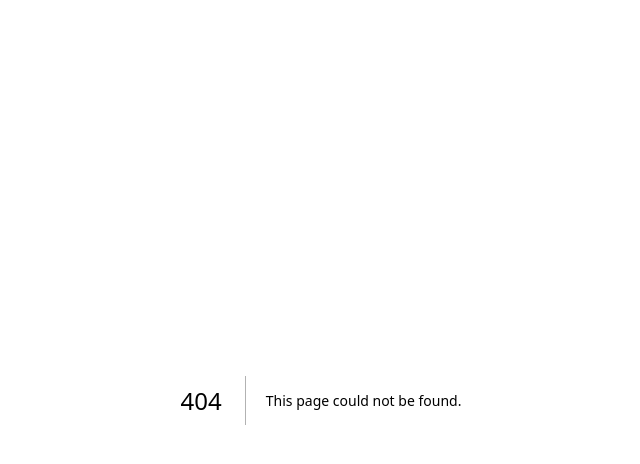
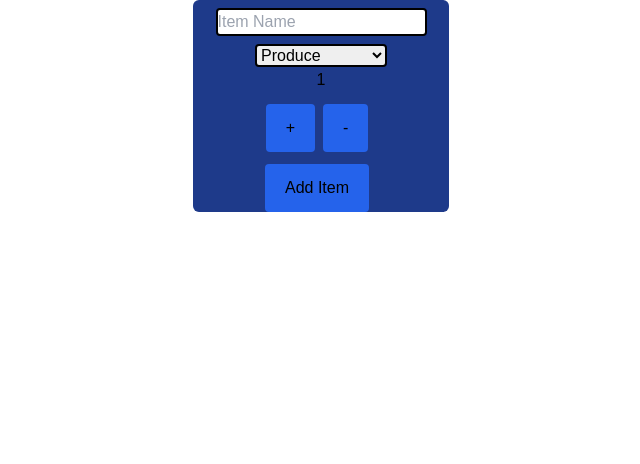
Before and after one commit to BaljotN/cprg306-assignments, a Next.js app: page /week-5 in a window 1280 px wide. Before the commit this address had no page. Shown: the top 464 px of the page, without its empty margins (319-959 px from the left). Built offline with nearby package versions, Linux system fonts and the light colour scheme.

Commit message:
Week 5 Assignment

```diff
--- /dev/null
+++ b/app/week-5/new-item.js
@@ -0,0 +1,90 @@
+"use client"
+import { useState } from "react";
+
+export default function NewItem() {
+    const [quantity, setQuantity] = useState(1);
+    const [iBtnDisable, setIBtnDisable] = useState(false);
+    const [dBtnDisable, setDBtnDisable] = useState(false);
+    const [name, setName] = useState("");
+    const [category, setCategory] = useState("Produce");
+
+    const handleSubmit = (event) => {
+        event.preventDefault();
+
+        const item = {
+           name: name,
+           quantity: quantity,
+           category: category
+        };
+
+        alert(`${quantity} ${name} has been added in the ${category}`);
+
+        setName("");
+        setQuantity(1);
+        setCategory("Produce");
+    };
+
+    const handleCategoryChange = (event) => setCategory(event.target.value);
+    const handleNameChange = (event) => setName(event.target.value);
+
+    const increment = () => {
+        if (quantity < 20) {
+            setQuantity(quantity + 1);
+            setIBtnDisable(quantity + 1 >= 20);
+            setDBtnDisable(false);
+        }
+    };
+
+    const decrement = () => {
+        if (quantity > 1) {
+            setQuantity(quantity - 1);
+            setDBtnDisable(quantity - 1 <= 1);
+            setIBtnDisable(false);
+        }
+    };
+
+    let buttonStyle = "bg-blue-600 rounded py-3 px-5 mt-3 mr-2 hover:bg-blue-400 disabled:bg-gray-400";
+
+    let inputStyle = "rounded border-black border-2"
+    return (
+        <main className="m-auto bg-blue-900 text-black w-64 place-items-center text-center rounded-md">
+            <form onSubmit={handleSubmit}>
+                <div className="p-2">
+                    <input
+                        type="text"
+                        placeholder="Item Name"
+                        value={name}
+                        onChange={handleNameChange}
+                        required
+                        className={inputStyle}
+                    />
+                </div>
+                <div>
+                    <select value={category} onChange={handleCategoryChange}className={inputStyle}>
+                        <option value="Produce">Produce</option>
+                        <option value="Dairy">Dairy</option>
+                        <option value="Bakery">Bakery</option>
+                        <option value="Meat">Meat</option>
+                        <option value="Frozen Foods">Frozen Foods</option>
+                        <option value="Canned Goods">Canned Goods</option>
+                        <option value="Dry Goods">Dry Goods</option>
+                        <option value="Beverages">Beverages</option>
+                        <option value="Snacks">Snacks</option>
+                        <option value="Household">Household</option>
+                        <option value="Other">Other</option>
+                    </select>
+                </div>
+
+                <div>
+                    <h1>{quantity}</h1>
+                    <button type="button"onClick={increment} disabled={iBtnDisable} className={buttonStyle}>+</button>
+                    <button type="button" onClick={decrement} disabled={dBtnDisable} className={buttonStyle}>-</button>
+                </div>
+
+                <div>
+                    <button type="submit" className={buttonStyle}>Add Item</button>
+                </div>
+            </form>
+        </main>
+    );
+}
--- /dev/null
+++ b/app/week-5/page.js
@@ -0,0 +1,10 @@
+import NewItem from "./new-item";
+export default function Page(){
+
+
+    return(
+        <main>
+          <NewItem/>
+        </main>
+    );
+}
```
